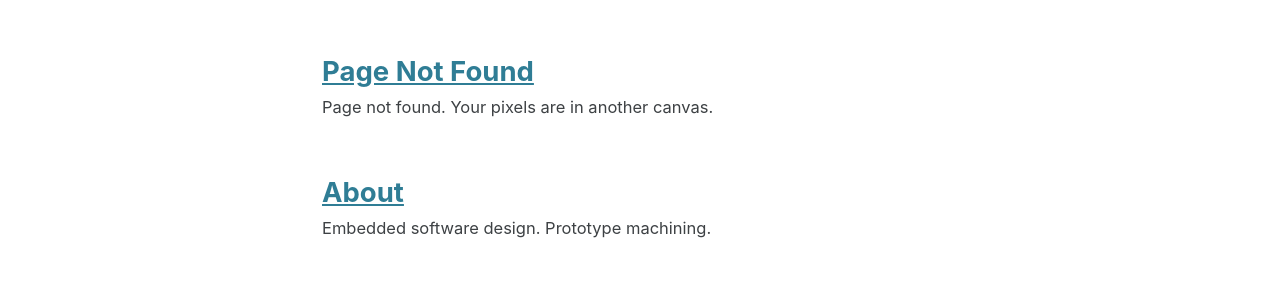
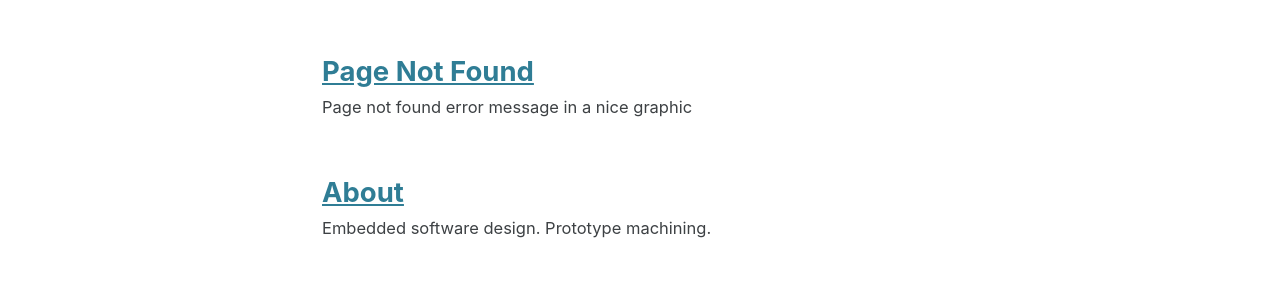
Before and after one commit to va3wam/va3wam.github.io, a Jekyll site: the page built from _pages/sitemap.md, in a window 1280 px wide. Shown: the part 332-622 px from the top of the page. Built offline with Jekyll 4.4.1, drawn with Linux system fonts in a browser that asks for light colours; cached includes are drawn as plain includes.

Commit message:
Update 404.md

```diff
--- a/_pages/404.md
+++ b/_pages/404.md
@@ -1,6 +1,6 @@
 ---
 title: "Page Not Found"
-excerpt: "Page not found. Your pixels are in another canvas."
+excerpt: "Page not found error message in a nice graphic"
 sitemap: false
 permalink: /404.html
 ---
```
